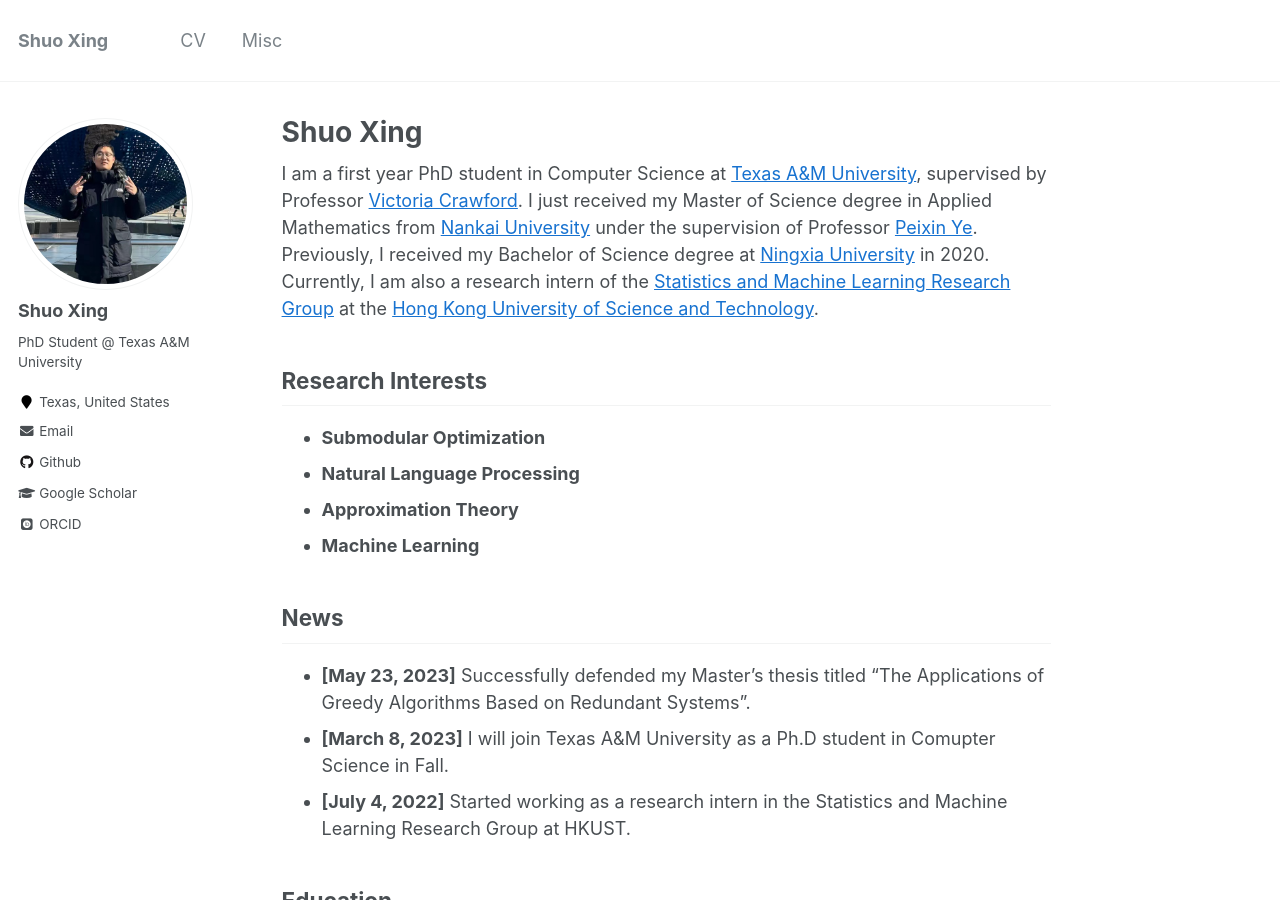
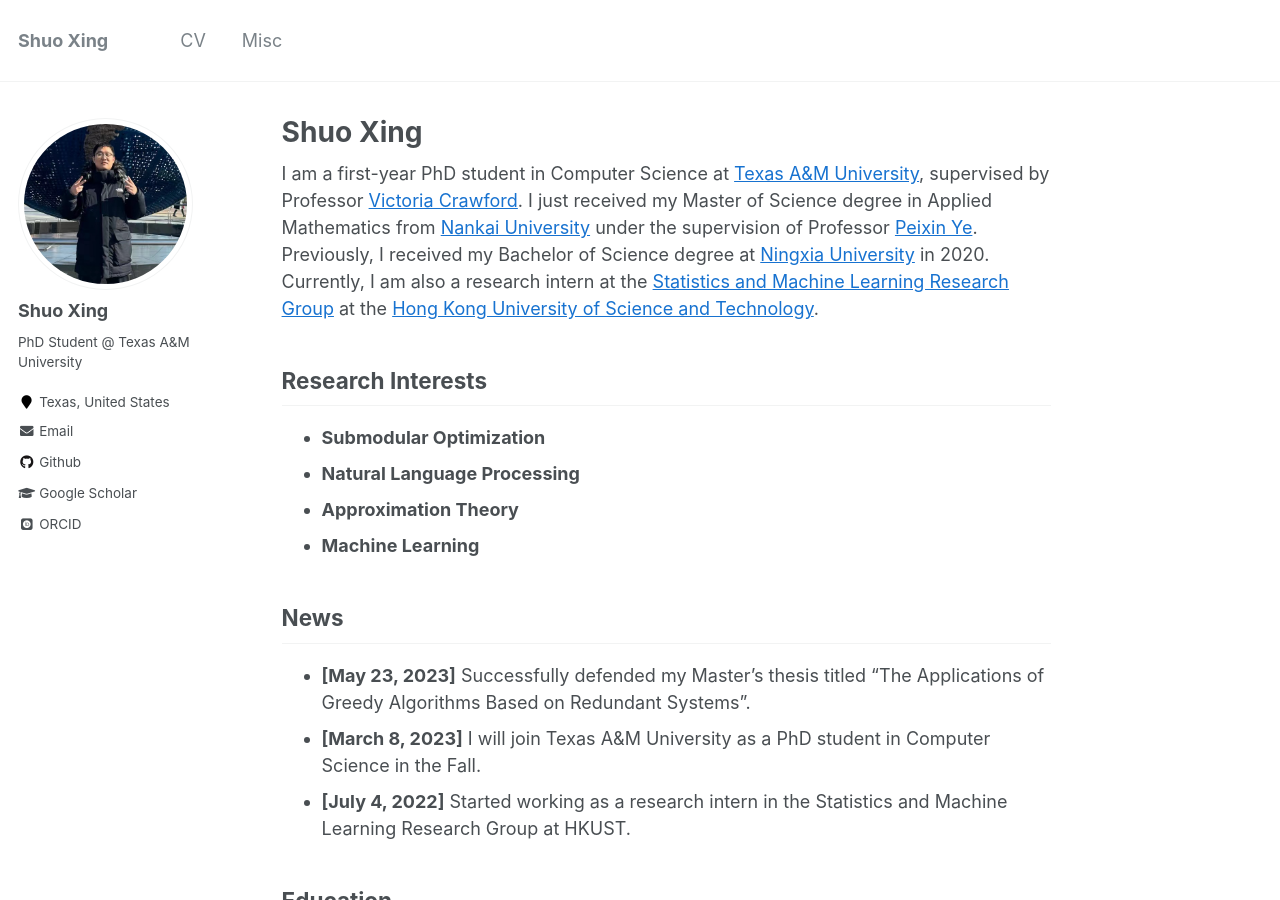
Before and after one commit to ShuoXing98/shuoxing98.github.io, a Jekyll site: the page built from _pages/about.md, in a window 1280 px wide and 900 px high. Built offline with Jekyll 4.4.1, drawn with Linux system fonts in a browser that asks for light colours; some web fonts are replaced; formulas are drawn with MathJax 3; comment, search, counter and statistics services are not loaded; some of the changed text lies outside the part shown.

Commit message:
Update about.md

```diff
--- a/_pages/about.md
+++ b/_pages/about.md
@@ -7,7 +7,7 @@
   - /about/
   - /about.html
 ---
-I am a first year PhD student in Computer Science at [Texas A&M University](https://www.tamu.edu/), supervised by Professor [Victoria Crawford](https://engineering.tamu.edu/cse/profiles/crawford-victoria.html). I just received my Master of Science degree in Applied Mathematics from [Nankai University](https://www.nankai.edu.cn/) under the supervision of Professor [Peixin Ye](http://en.math.nankai.edu.cn/2015/1112/c4059a32170/page.htm). Previously, I received my Bachelor of Science degree at [Ningxia University](http://www.nxu.edu.cn/) in 2020. Currently, I am also a research intern of the [Statistics and Machine Learning Research Group](https://statml.hkust.edu.hk/) at the [Hong Kong University of Science and Technology](https://hkust.edu.hk/).
+I am a first-year PhD student in Computer Science at [Texas A&M University](https://www.tamu.edu/), supervised by Professor [Victoria Crawford](https://engineering.tamu.edu/cse/profiles/crawford-victoria.html). I just received my Master of Science degree in Applied Mathematics from [Nankai University](https://en.nankai.edu.cn/) under the supervision of Professor [Peixin Ye](http://en.math.nankai.edu.cn/2015/1112/c4059a32170/page.htm). Previously, I received my Bachelor of Science degree at [Ningxia University](http://www.nxu.edu.cn/) in 2020. Currently, I am also a research intern at the [Statistics and Machine Learning Research Group](https://statml.hkust.edu.hk/) at the [Hong Kong University of Science and Technology](https://hkust.edu.hk/).
 
 <!-- BTW, thanks for the photo taken by my best friend **Lin Feng**! -->
 
@@ -26,7 +26,7 @@
 ## News
 
 * **[May 23, 2023]** Successfully defended my Master's thesis titled "The Applications of Greedy Algorithms Based on Redundant Systems".
-* **[March 8, 2023]** I will join Texas A&M University as a Ph.D student in Comupter Science in Fall.
+* **[March 8, 2023]** I will join Texas A&M University as a PhD student in Computer Science in the Fall.
 * **[July 4, 2022]** Started working as a research intern in the Statistics and Machine Learning Research Group at HKUST.
 
 ## Education
@@ -52,7 +52,7 @@
 
 <a href="https://arxiv.org/abs/2312.00155" target="_blank"><img src="https://img.shields.io/badge/arXiv-2312.00155-red?style=flat-square"></a> Wenjing Chen, <u>Shuo Xing</u>, and Victoria G. Crawford. &quot;**A Threshold Greedy Algorithm for Noisy Submodular Maximization**&quot;. In *arXiv*. <span style="color:red"> **[New]** </span>
 
-<a href="https://arxiv.org/abs/2311.08364" target="_blank"><img src="https://img.shields.io/badge/arXiv-2311.08364-red?style=flat-square"></a> Rui Pan<sup>&diams;</sup>, <u>Shuo Xing</u><sup>&diams;</sup>, Shizhe Diao, Xiang Liu, Kashun Shum, Jipeng Zhang, and Tong Zhang. &quot;**Plum: Prompt Learning using Metaheuristic**&quot;. In *arXiv*. <span style="color:red"> **[New]** </span>
+<a href="https://arxiv.org/abs/2311.08364" target="_blank"><img src="https://img.shields.io/badge/arXiv-2311.08364-red?style=flat-square"></a> Rui Pan<sup>&diams;</sup>, <u>Shuo Xing</u><sup>&diams;</sup>, Shizhe Diao<sup>&diams;</sup>, Wenhe Sun, Xiang Liu, Kashun Shum, Renjie Pi, Jipeng Zhang, Tong Zhang. &quot;**Plum: Prompt Learning using Metaheuristic**&quot;. In *arXiv*. <span style="color:red"> **[New]** </span>
 
 
 <!-- ### Manuscript & Submission
```
